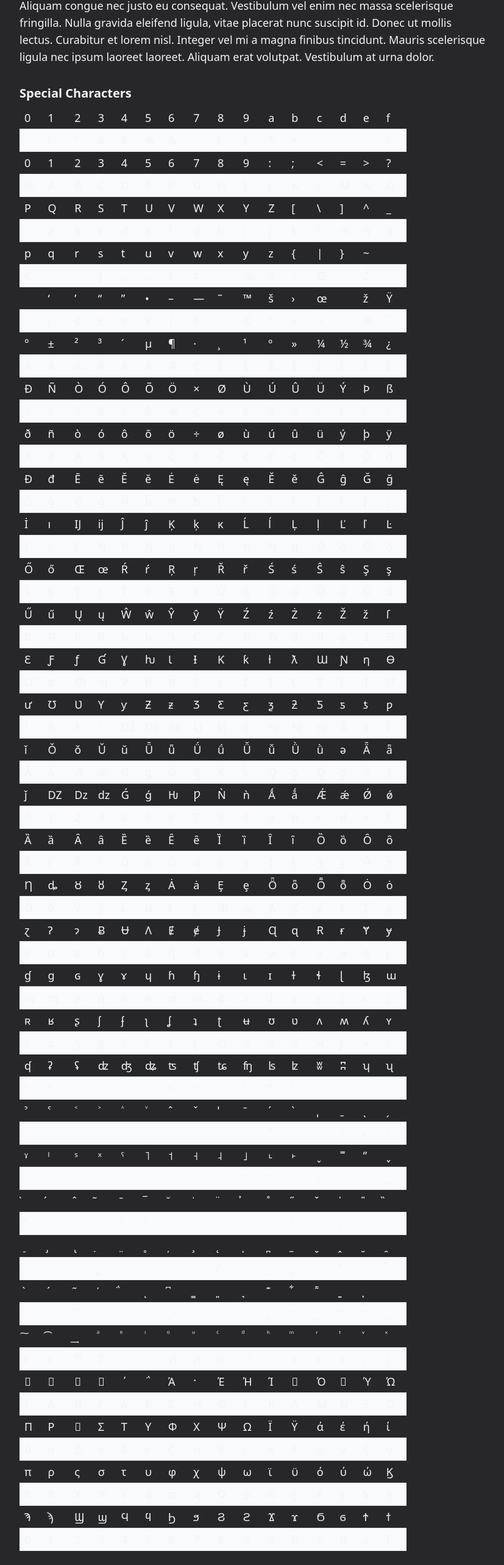
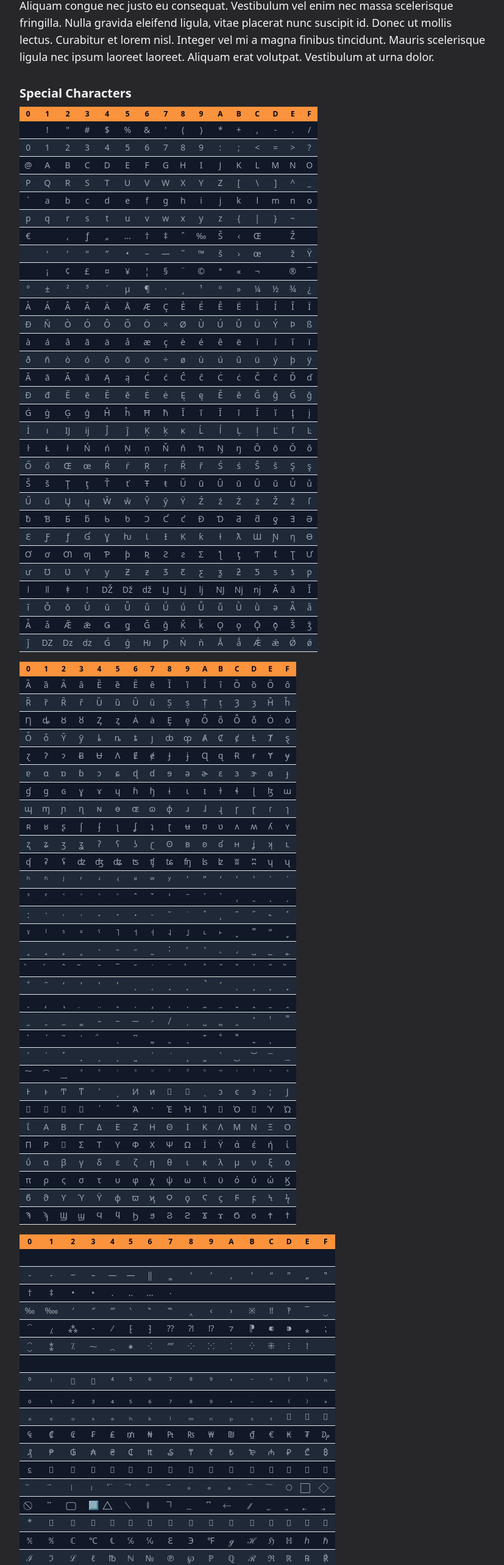
Before and after one commit to drexxdk/tts-highlight, a Next.js app: page / in a window 1280 px wide. Shown: the part 2876-5442 px from the top of the page at 61% size, without its empty margins (224-1051 px from the left). Built offline with nearby package versions, Linux system fonts and the light colour scheme.

Commit message:
Special character component improvements

```diff
--- a/app/page.tsx
+++ b/app/page.tsx
@@ -170,10 +170,7 @@ const Page = () => {
           </p>
         </div>
       </section>
-      <section className="grid">
-        <h2 className="mb-2 text-xl font-bold">Special Characters</h2>
-        <SpecialCharacters />
-      </section>
+      <SpecialCharacters />
     </article>
   );
 };
--- a/features/tts/components/SpecialCharacters.tsx
+++ b/features/tts/components/SpecialCharacters.tsx
@@ -1,11 +1,41 @@
 import { ReactNode } from 'react';
 
+const Table = ({ children }: { children?: ReactNode }) => {
+  return (
+    <div className="relative grid overflow-x-auto">
+      <table className="w-fit text-center text-sm text-gray-400">
+        <thead className="bg-orange-400 text-xs uppercase text-gray-950">
+          <tr>
+            <Th>0</Th>
+            <Th>1</Th>
+            <Th>2</Th>
+            <Th>3</Th>
+            <Th>4</Th>
+            <Th>5</Th>
+            <Th>6</Th>
+            <Th>7</Th>
+            <Th>8</Th>
+            <Th>9</Th>
+            <Th>a</Th>
+            <Th>b</Th>
+            <Th>c</Th>
+            <Th>d</Th>
+            <Th>e</Th>
+            <Th>f</Th>
+          </tr>
+        </thead>
+        <tbody>{children}</tbody>
+      </table>
+    </div>
+  );
+};
+
 const Tr = ({ children }: { children: ReactNode }) => {
-  return (
-    <tr className='class="odd:bg-white dark:border-gray-700" border-b even:bg-gray-50 odd:dark:bg-gray-900 even:dark:bg-gray-800'>
-      {children}
-    </tr>
-  );
+  return <tr className='class="dark:border-gray-700" border-b odd:bg-gray-900 even:bg-gray-800'>{children}</tr>;
+};
+
+const Th = ({ children }: { children?: ReactNode }) => {
+  return <th className="px-2 py-1">{children}</th>;
 };
 
 const Td = ({ children }: { children?: ReactNode }) => {
@@ -14,28 +44,10 @@ const Td = ({ children }: { children?: ReactNode }) => {
 
 const SpecialCharacters = () => {
   return (
-    <div className="relative grid overflow-x-auto">
-      <table className="w-fit">
-        <tbody>
-          <Tr>
-            <Td>0</Td>
-            <Td>1</Td>
-            <Td>2</Td>
-            <Td>3</Td>
-            <Td>4</Td>
-            <Td>5</Td>
-            <Td>6</Td>
-            <Td>7</Td>
-            <Td>8</Td>
-            <Td>9</Td>
-            <Td>a</Td>
-            <Td>b</Td>
-            <Td>c</Td>
-            <Td>d</Td>
-            <Td>e</Td>
-            <Td>f</Td>
-          </Tr>
-
+    <section>
+      <h2 className="mb-2 text-xl font-bold">Special Characters</h2>
+      <div className="grid gap-4">
+        <Table>
           <Tr>
             <Td> </Td>
             <Td>!</Td>
@@ -576,24 +588,8 @@ const SpecialCharacters = () => {
             <Td>Ǿ</Td>
             <Td>ǿ</Td>
           </Tr>
-          <Tr>
-            <Td>0</Td>
-            <Td>1</Td>
-            <Td>2</Td>
-            <Td>3</Td>
-            <Td>4</Td>
-            <Td>5</Td>
-            <Td>6</Td>
-            <Td>7</Td>
-            <Td>8</Td>
-            <Td>9</Td>
-            <Td>a</Td>
-            <Td>b</Td>
-            <Td>c</Td>
-            <Td>d</Td>
-            <Td>e</Td>
-            <Td>f</Td>
-          </Tr>
+        </Table>
+        <Table>
           <Tr>
             <Td>Ȁ</Td>
             <Td>ȁ</Td>
@@ -1152,24 +1148,8 @@ const SpecialCharacters = () => {
             <Td>Ϯ</Td>
             <Td>ϯ</Td>
           </Tr>
-          <Tr>
-            <Td>0</Td>
-            <Td>1</Td>
-            <Td>2</Td>
-            <Td>3</Td>
-            <Td>4</Td>
-            <Td>5</Td>
-            <Td>6</Td>
-            <Td>7</Td>
-            <Td>8</Td>
-            <Td>9</Td>
-            <Td>a</Td>
-            <Td>b</Td>
-            <Td>c</Td>
-            <Td>d</Td>
-            <Td>e</Td>
-            <Td>f</Td>
-          </Tr>
+        </Table>
+        <Table>
           <Tr>
             <Td> </Td>
             <Td> </Td>
@@ -1746,24 +1726,8 @@ const SpecialCharacters = () => {
             <Td>⇾</Td>
             <Td>⇿</Td>
           </Tr>
-          <Tr>
-            <Td>0</Td>
-            <Td>1</Td>
-            <Td>2</Td>
-            <Td>3</Td>
-            <Td>4</Td>
-            <Td>5</Td>
-            <Td>6</Td>
-            <Td>7</Td>
-            <Td>8</Td>
-            <Td>9</Td>
-            <Td>a</Td>
-            <Td>b</Td>
-            <Td>c</Td>
-            <Td>d</Td>
-            <Td>e</Td>
-            <Td>f</Td>
-          </Tr>
+        </Table>
+        <Table>
           <Tr>
             <Td>∀</Td>
             <Td>∁</Td>
@@ -2340,24 +2304,8 @@ const SpecialCharacters = () => {
             <Td>⏾</Td>
             <Td>⏿</Td>
           </Tr>
-          <Tr>
-            <Td>0</Td>
-            <Td>1</Td>
-            <Td>2</Td>
-            <Td>3</Td>
-            <Td>4</Td>
-            <Td>5</Td>
-            <Td>6</Td>
-            <Td>7</Td>
-            <Td>8</Td>
-            <Td>9</Td>
-            <Td>a</Td>
-            <Td>b</Td>
-            <Td>c</Td>
-            <Td>d</Td>
-            <Td>e</Td>
-            <Td>f</Td>
-          </Tr>
+        </Table>
+        <Table>
           <Tr>
             <Td>␀</Td>
             <Td>␁</Td>
@@ -2934,24 +2882,8 @@ const SpecialCharacters = () => {
             <Td>◾</Td>
             <Td>◿</Td>
           </Tr>
-          <Tr>
-            <Td>0</Td>
-            <Td>1</Td>
-            <Td>2</Td>
-            <Td>3</Td>
-            <Td>4</Td>
-            <Td>5</Td>
-            <Td>6</Td>
-            <Td>7</Td>
-            <Td>8</Td>
-            <Td>9</Td>
-            <Td>a</Td>
-            <Td>b</Td>
-            <Td>c</Td>
-            <Td>d</Td>
-            <Td>e</Td>
-            <Td>f</Td>
-          </Tr>
+        </Table>
+        <Table>
           <Tr>
             <Td>☀</Td>
             <Td>☁</Td>
@@ -3258,9 +3190,9 @@ const SpecialCharacters = () => {
             <Td>✎</Td>
             <Td>✏</Td>
           </Tr>
-        </tbody>
-      </table>
-    </div>
+        </Table>
+      </div>
+    </section>
   );
 };
 export default SpecialCharacters;
```
